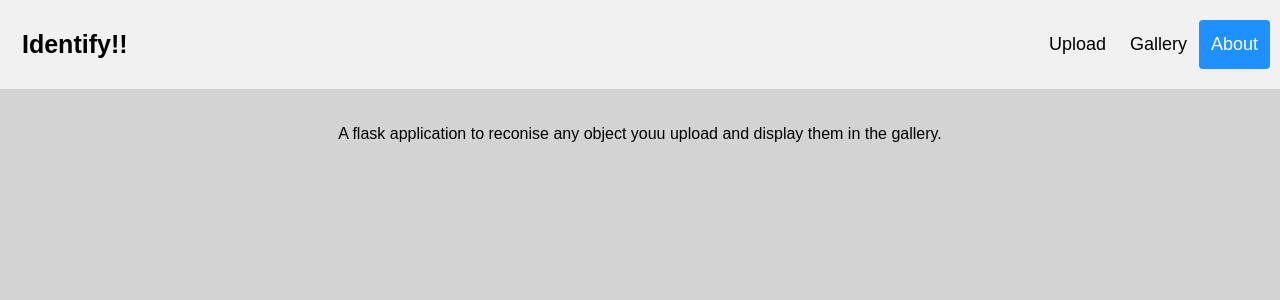
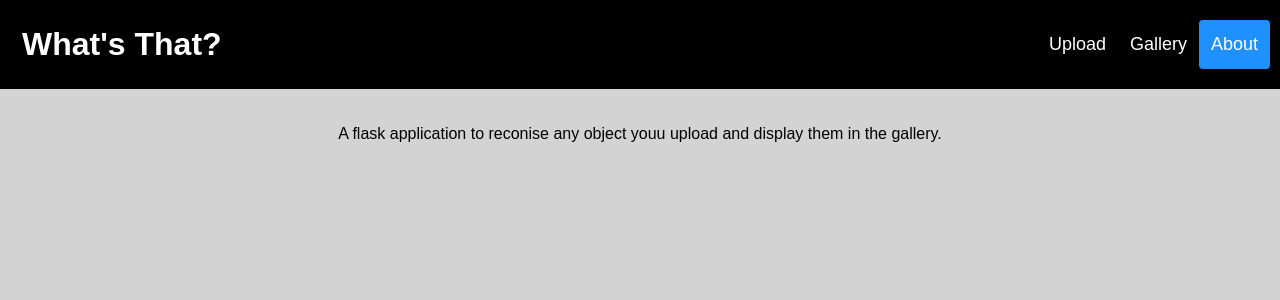
Before and after one commit to shashwat1998/WhatIsThat, a Flask app: page /about in a window 1280 px wide. Shown: the top 300 px of the page. Run offline with Flask 2, Linux system fonts and the light colour scheme.

Commit message:
Fix design flaws remaining

```diff
--- a/templates/about.html
+++ b/templates/about.html
@@ -13,13 +13,13 @@ body {
 
 .header {
   overflow: hidden;
-  background-color: #f1f1f1;
+  background-color: black;
   padding: 20px 10px;
 }
 
 .header a {
   float: left;
-  color: black;
+  color: white;
   text-align: center;
   padding: 12px;
   text-decoration: none;
@@ -34,7 +34,7 @@ body {
 }
 
 .header a:hover {
-  background-color: #ddd;
+  background-color: #777777;
   color: black;
 }
 
@@ -62,7 +62,7 @@ body {
 </head>
 <body style="background: lightgray">
 <div class="header">
-  <a href="#default" class="logo">Identify!!</a>
+  <a href="{{ url_for('index') }}" style="font-size: xx-large;" class="logo">What's That?</a>
   <div class="header-right">
     <a href="{{ url_for('index') }}">Upload</a>
     <a href="{{ url_for('get_gallery') }}">Gallery</a>
--- a/templates/gallery.html
+++ b/templates/gallery.html
@@ -107,7 +107,7 @@ div.desc {
 </head>
 <body style="background-color: lightgray">
 <div class="header">
-  <a href="{{ url_for('index') }}" class="logo" style="font-size: xx-large" >What's that?</a>
+  <a href="{{ url_for('index') }}" class="logo" style="font-size: xx-large" >What's That?</a>
   <div class="header-right">
     <a href="{{ url_for('index') }}">Upload</a>
     <a class="active" href="{{ url_for('get_gallery') }}">Gallery</a>
--- a/templates/upload_image.html
+++ b/templates/upload_image.html
@@ -71,7 +71,7 @@ body {
 </head>
 <body style="background-color: lightgray">
 <div class="header">
-  <a href="{{ url_for('index') }}" class="logo" style="font-size: xx-large" >What's that?</a>
+  <a href="{{ url_for('index') }}" class="logo" style="font-size: xx-large" >What's That?</a>
   <div class="header-right">
     <a class="active" href="{{ url_for('index') }}">Upload</a>
     <a href="{{ url_for('get_gallery') }}">Gallery</a>
```
